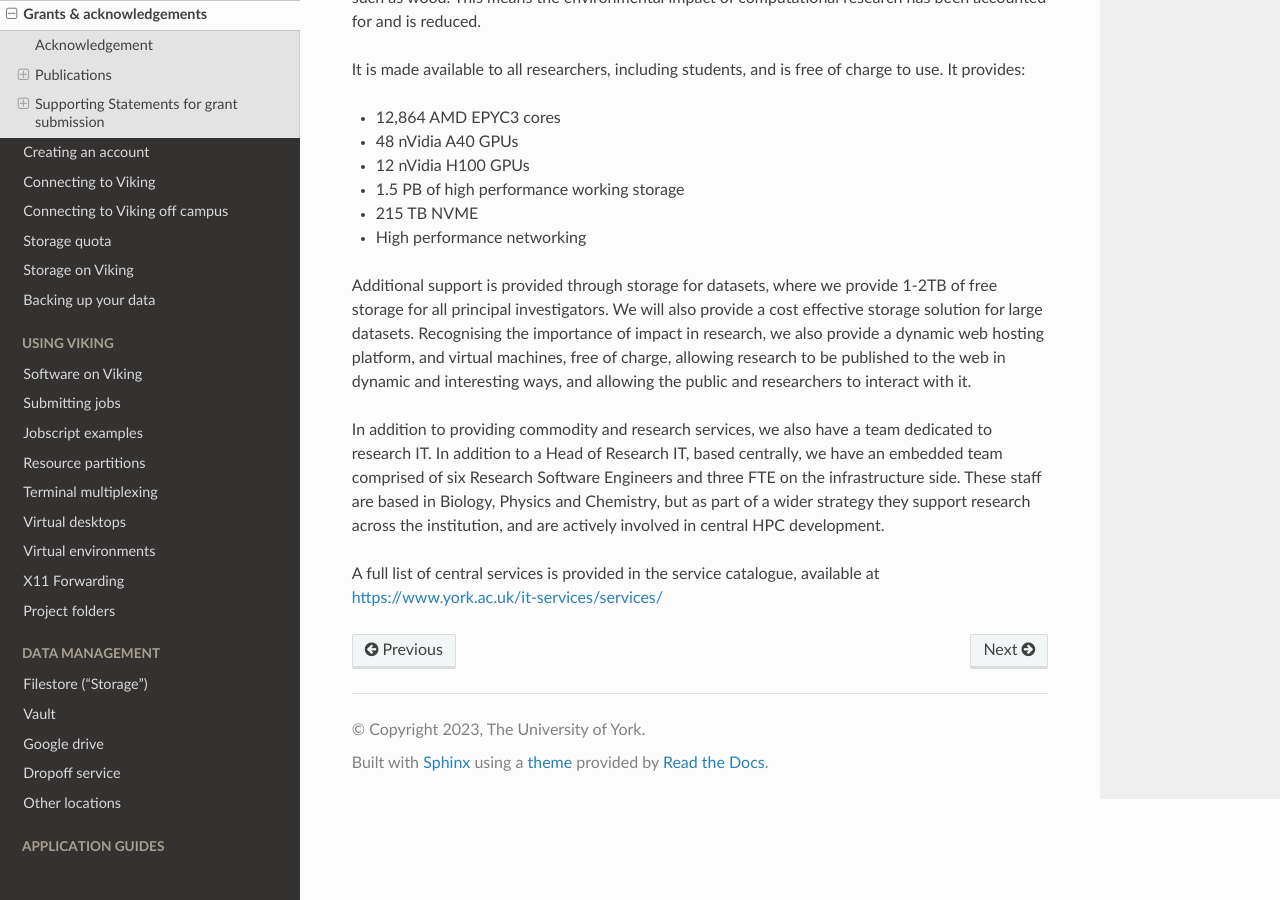
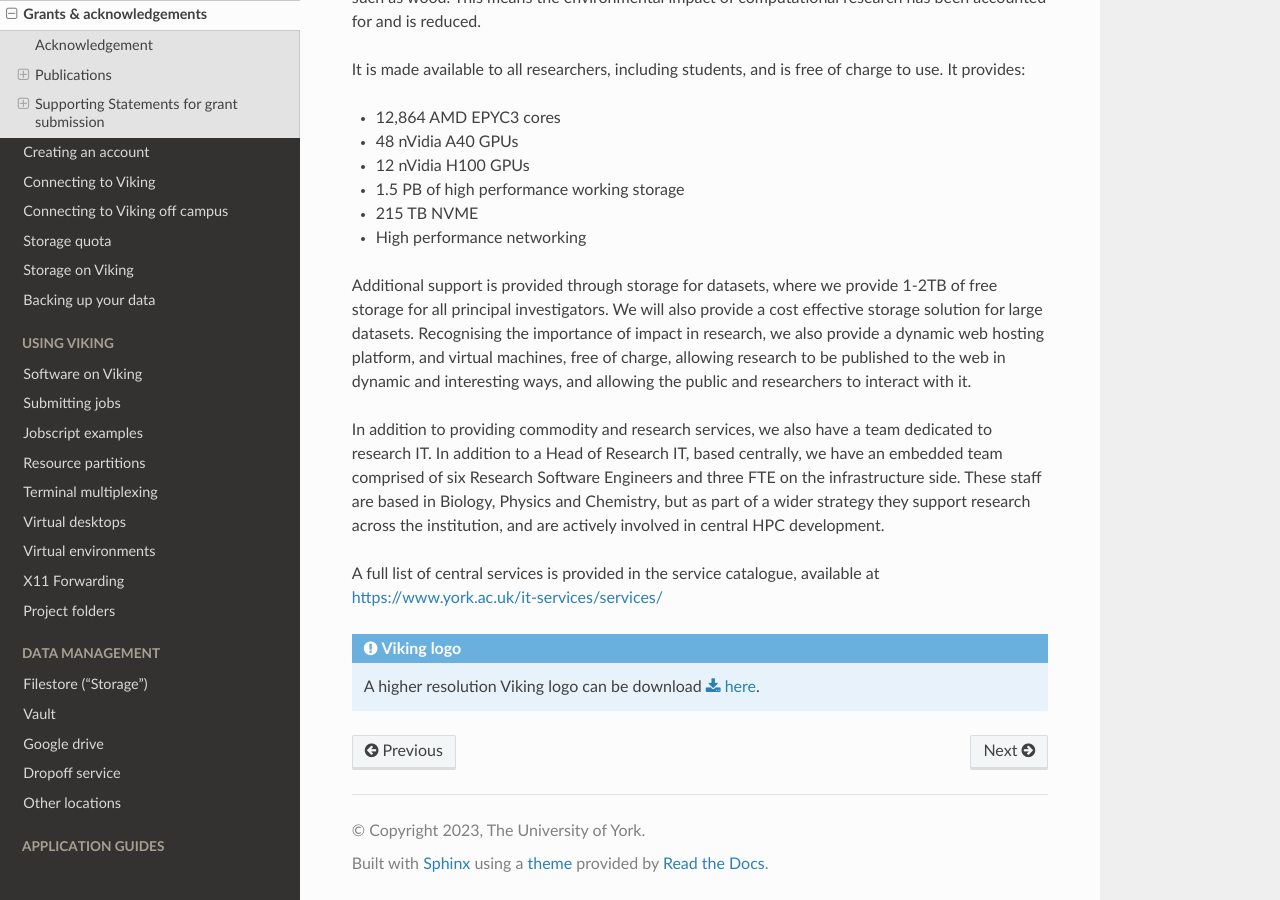
Before and after one commit to university-of-york/research-it-documentation, a Sphinx documentation site: the page built from docs/source/getting_started/acknowledgements.rst, in a window 1280 px wide and 900 px high, scrolled down 2006 px. Built offline with Sphinx 7.4.7 and the Read the Docs theme 2.0.0, drawn with Linux system fonts in a browser that asks for light colours.

Commit message:
add viking logo download on acknowledgement page

```diff
--- a/docs/source/getting_started/acknowledgements.rst
+++ b/docs/source/getting_started/acknowledgements.rst
@@ -71,3 +71,8 @@ Additional support is provided through storage for datasets, where we provide 1-
 In addition to providing commodity and research services, we also have a team dedicated to research IT. In addition to a Head of Research IT, based centrally, we have an embedded team comprised of six Research Software Engineers and three FTE on the infrastructure side. These staff are based in Biology, Physics and Chemistry, but as part of a wider strategy they support research across the institution, and are actively involved in central HPC development.
 
 A full list of central services is provided in the service catalogue, available at `https://www.york.ac.uk/it-services/services/ <https://www.york.ac.uk/it-services/services/>`_
+
+
+.. admonition:: Viking logo
+
+    A higher resolution Viking logo can be download :download:`here <../assets/downloads/viking-logo.jpg>`.
```
Also changed, not shown: docs/source/assets/downloads/viking-logo.jpg (added).
